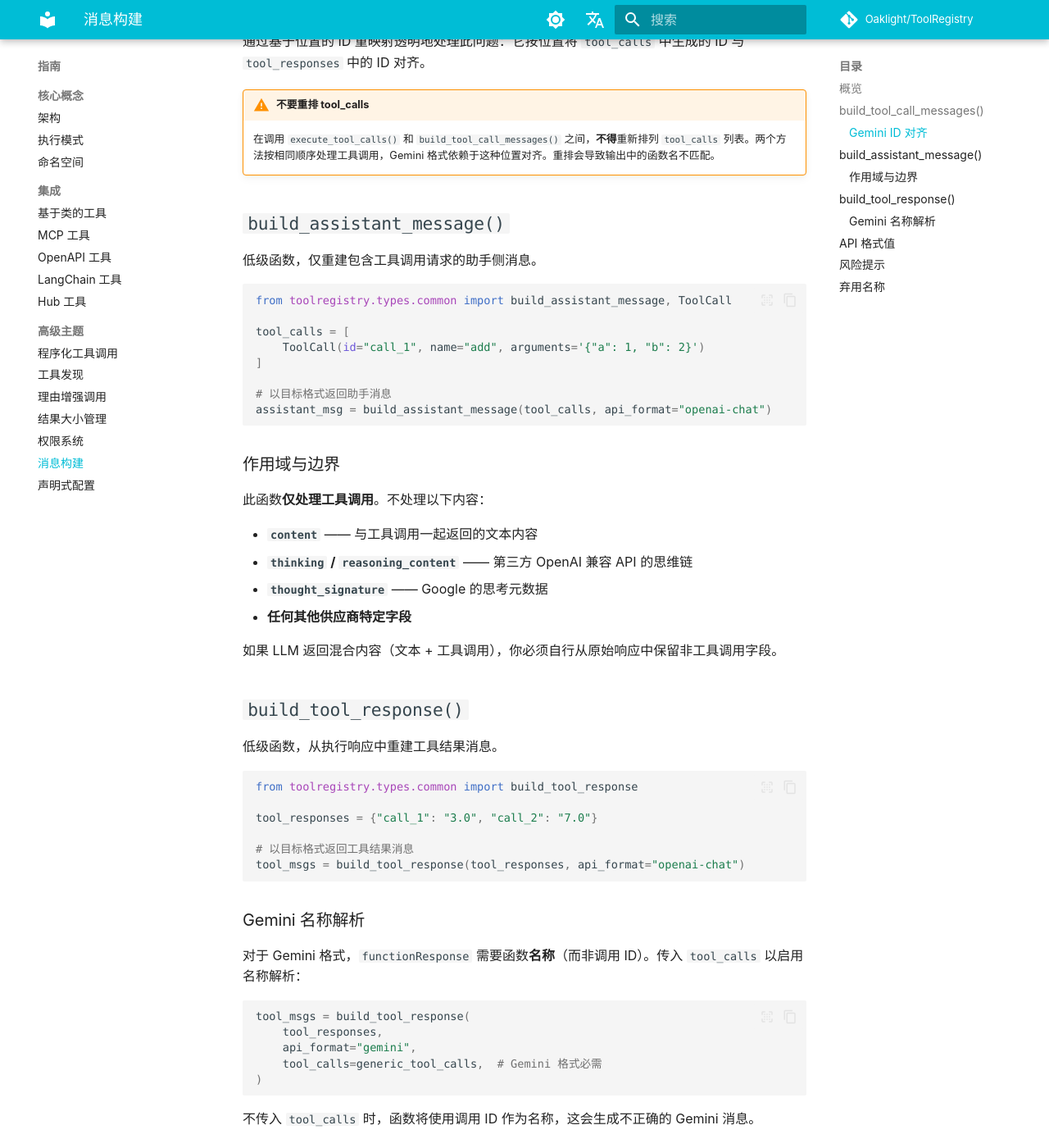
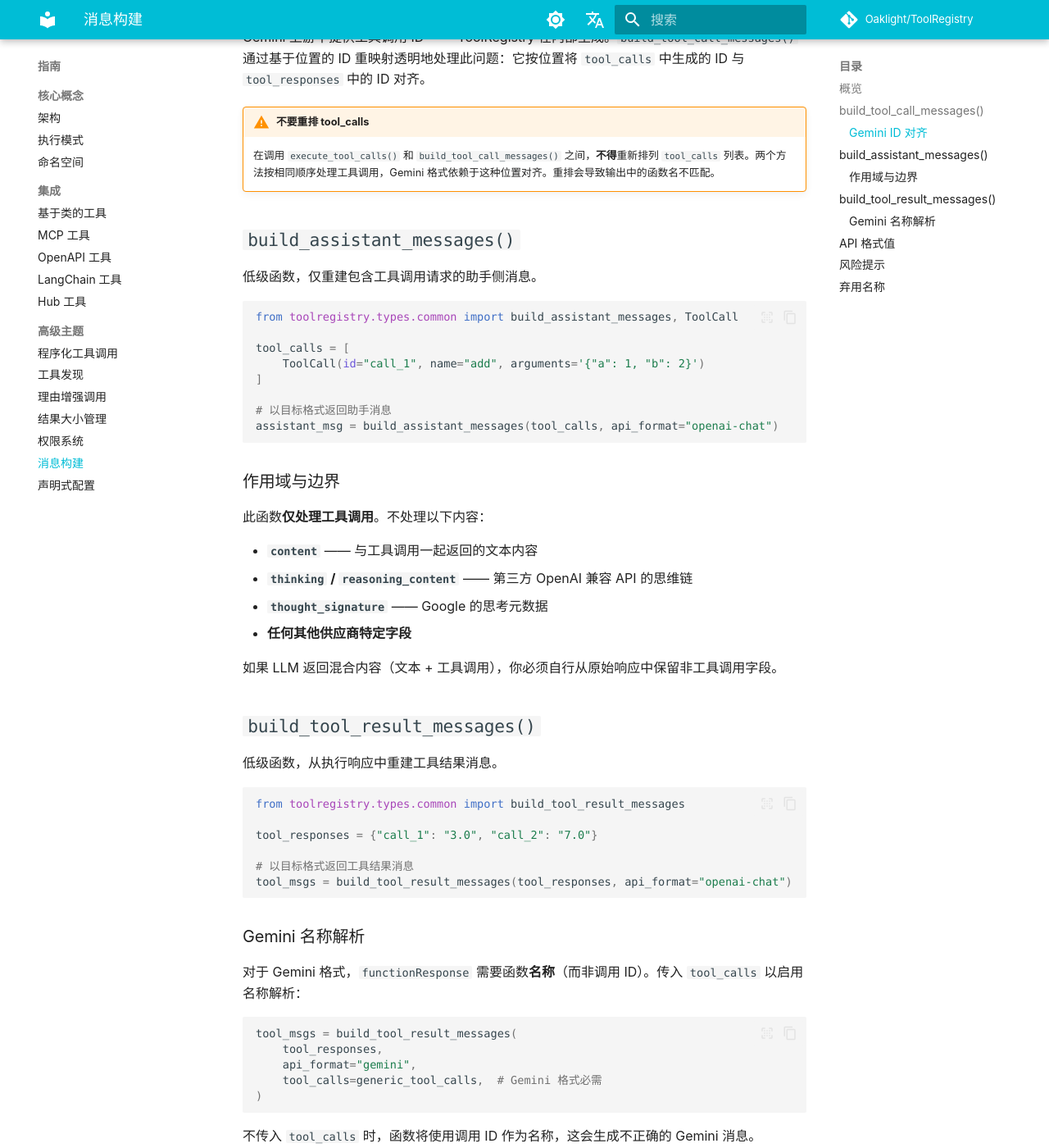
Before and after one commit to Oaklight/ToolRegistry, an MkDocs documentation site: the page built from docs/usage/message_building.md, in a window 1280 px wide and 1400 px high, scrolled down 1301 px. Shown: the whole window at 82% size. Built offline with MkDocs 1.6.1 and Material for MkDocs 9.7.7, drawn with Linux system fonts in a browser that asks for light colours; some web fonts are replaced; comment, search, counter and statistics services are not loaded; some of the changed text lies outside the part shown.

Commit message:
docs: 更新函数名、格式名和更新日志 (#204-#209)

````diff
--- a/docs/usage/message_building.md
+++ b/docs/usage/message_building.md
@@ -1,7 +1,7 @@
 ---
 title: 消息构建
 summary: 为工具调用的往返构建对话消息
-description: 如何使用 build_assistant_message、build_tool_response 和 build_tool_call_messages 构建 LLM 对话历史
+description: 如何使用 build_assistant_messages、build_tool_result_messages 和 build_tool_call_messages 构建 LLM 对话历史
 keywords: 消息构建, 工具调用, 助手消息, 工具响应, 对话历史
 author: Oaklight
 ---
@@ -14,8 +14,8 @@
 
 | 函数 | 层级 | 输入 | 输出 |
 |------|------|------|------|
-| `build_assistant_message()` | 模块级 | `list[ToolCall]` | 包含工具调用请求的助手消息 |
-| `build_tool_response()` | 模块级 | `dict[str, str]` | 工具结果消息 |
+| `build_assistant_messages()` | 模块级 | `list[ToolCall]` | 包含工具调用请求的助手消息 |
+| `build_tool_result_messages()` | 模块级 | `dict[str, str]` | 工具结果消息 |
 | `build_tool_call_messages()` | `ToolRegistry` 方法 | 原始工具调用 + 响应 | 助手消息 + 工具消息的组合 |
 
 大多数情况下，只需使用 `build_tool_call_messages()` —— 这个高层便利方法会处理所有细节。
@@ -53,19 +53,19 @@
 !!! warning "不要重排 tool_calls"
     在调用 `execute_tool_calls()` 和 `build_tool_call_messages()` 之间，**不得**重新排列 `tool_calls` 列表。两个方法按相同顺序处理工具调用，Gemini 格式依赖于这种位置对齐。重排会导致输出中的函数名不匹配。
 
-## `build_assistant_message()`
+## `build_assistant_messages()`
 
 低级函数，仅重建包含工具调用请求的助手侧消息。
 
 ```python
-from toolregistry.types.common import build_assistant_message, ToolCall
+from toolregistry.types.common import build_assistant_messages, ToolCall
 
 tool_calls = [
     ToolCall(id="call_1", name="add", arguments='{"a": 1, "b": 2}')
 ]
 
 # 以目标格式返回助手消息
-assistant_msg = build_assistant_message(tool_calls, api_format="openai-chat")
+assistant_msg = build_assistant_messages(tool_calls, api_format="openai-chat")
 ```
 
 ### 作用域与边界
@@ -79,17 +79,17 @@
 
 如果 LLM 返回混合内容（文本 + 工具调用），你必须自行从原始响应中保留非工具调用字段。
 
-## `build_tool_response()`
+## `build_tool_result_messages()`
 
 低级函数，从执行响应中重建工具结果消息。
 
 ```python
-from toolregistry.types.common import build_tool_response
+from toolregistry.types.common import build_tool_result_messages
 
 tool_responses = {"call_1": "3.0", "call_2": "7.0"}
 
 # 以目标格式返回工具结果消息
-tool_msgs = build_tool_response(tool_responses, api_format="openai-chat")
+tool_msgs = build_tool_result_messages(tool_responses, api_format="openai-chat")
 ```
 
 ### Gemini 名称解析
@@ -97,7 +97,7 @@
 对于 Gemini 格式，`functionResponse` 需要函数**名称**（而非调用 ID）。传入 `tool_calls` 以启用名称解析：
 
 ```python
-tool_msgs = build_tool_response(
+tool_msgs = build_tool_result_messages(
     tool_responses,
     api_format="gemini",
     tool_calls=generic_tool_calls,  # Gemini 格式必需
@@ -113,7 +113,7 @@
 | 值 | 说明 |
 |----|------|
 | `"openai-chat"` | OpenAI Chat Completion 格式（默认，规范名称） |
-| `"openai-response"` | OpenAI Response API 格式 |
+| `"openai-responses"` | OpenAI Response API 格式 |
 | `"anthropic"` | Anthropic Messages API 格式 |
 | `"gemini"` | Google Gemini API 格式 |
 | `"openai"` | **已弃用** —— `"openai-chat"` 的别名 |
@@ -126,8 +126,8 @@
 | 风险 | 影响函数 | 缓解措施 |
 |------|---------|---------|
 | 重排 `tool_calls` 破坏 Gemini ID 对齐 | `build_tool_call_messages()` | 在 `execute_tool_calls()` 和 `build_tool_call_messages()` 之间不要重排 |
-| 缺少 `tool_calls` 参数导致 Gemini 函数名错误 | `build_tool_response()` | Gemini 格式下始终传入 `tool_calls` |
-| 混合内容（文本 + 工具调用）被静默丢弃 | `build_assistant_message()` | 自行从原始响应中保留非工具调用内容 |
+| 缺少 `tool_calls` 参数导致 Gemini 函数名错误 | `build_tool_result_messages()` | Gemini 格式下始终传入 `tool_calls` |
+| 混合内容（文本 + 工具调用）被静默丢弃 | `build_assistant_messages()` | 自行从原始响应中保留非工具调用内容 |
 | `tool_responses` 字典顺序对 Gemini 有影响 | `build_tool_call_messages()` | Python 3.7+ 字典保持插入顺序；不要重新构建字典 |
 
 ## 弃用名称
@@ -136,7 +136,7 @@
 
 | 旧名称 | 新名称 |
 |--------|--------|
-| `recover_assistant_message()` | `build_assistant_message()` |
-| `recover_tool_message()` | `build_tool_response()` |
+| `recover_assistant_message()` | `build_assistant_messages()` |
+| `recover_tool_message()` | `build_tool_result_messages()` |
 | `registry.recover_tool_call_assistant_message()` | `registry.build_tool_call_messages()` |
 | `registry.get_tools_json()` | `registry.get_schemas()` |
````
Also changed, not shown: docs/architecture/overview.md (+2 -2 lines), docs/changelog.md (+10 -0 lines), docs/migration.md (+1 -1 lines), docs/usage/basics.md (+2 -1 lines), docs/usage/providers/openai_response.md (+8 -8 lines).
